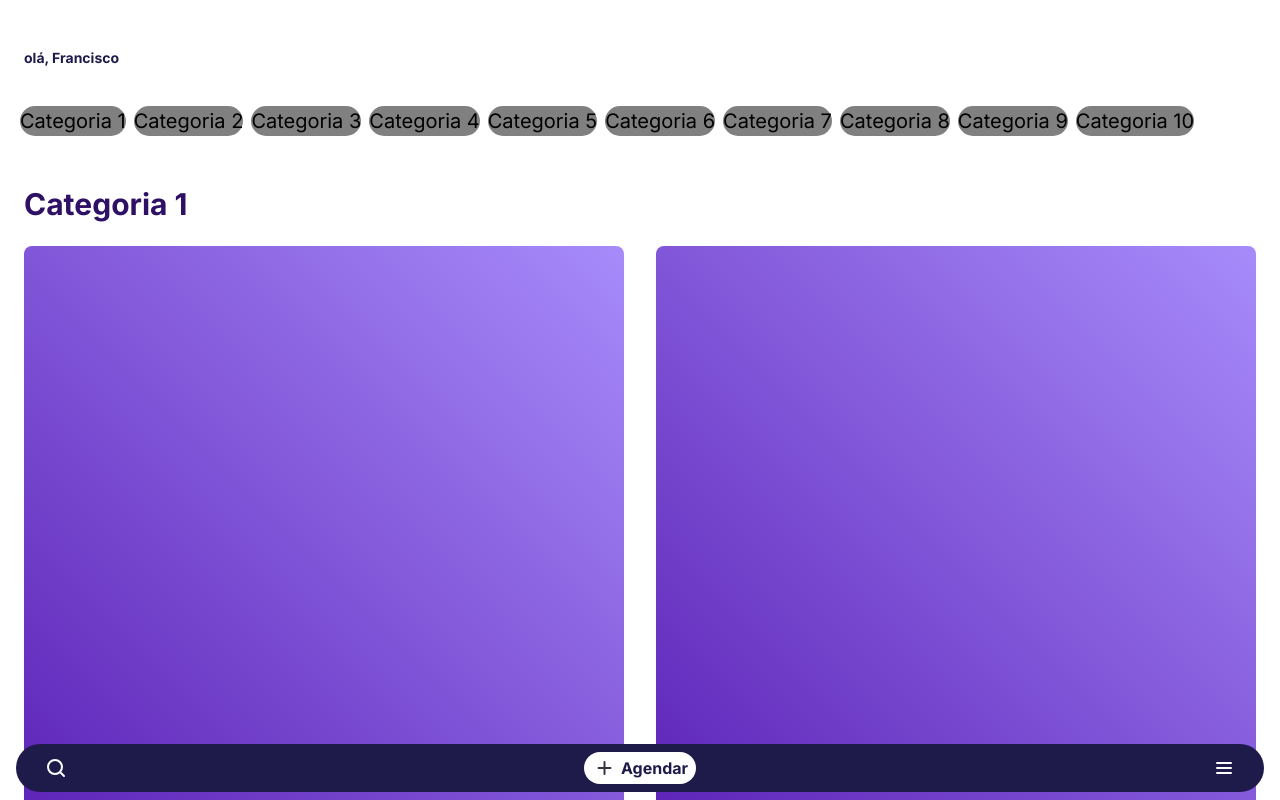
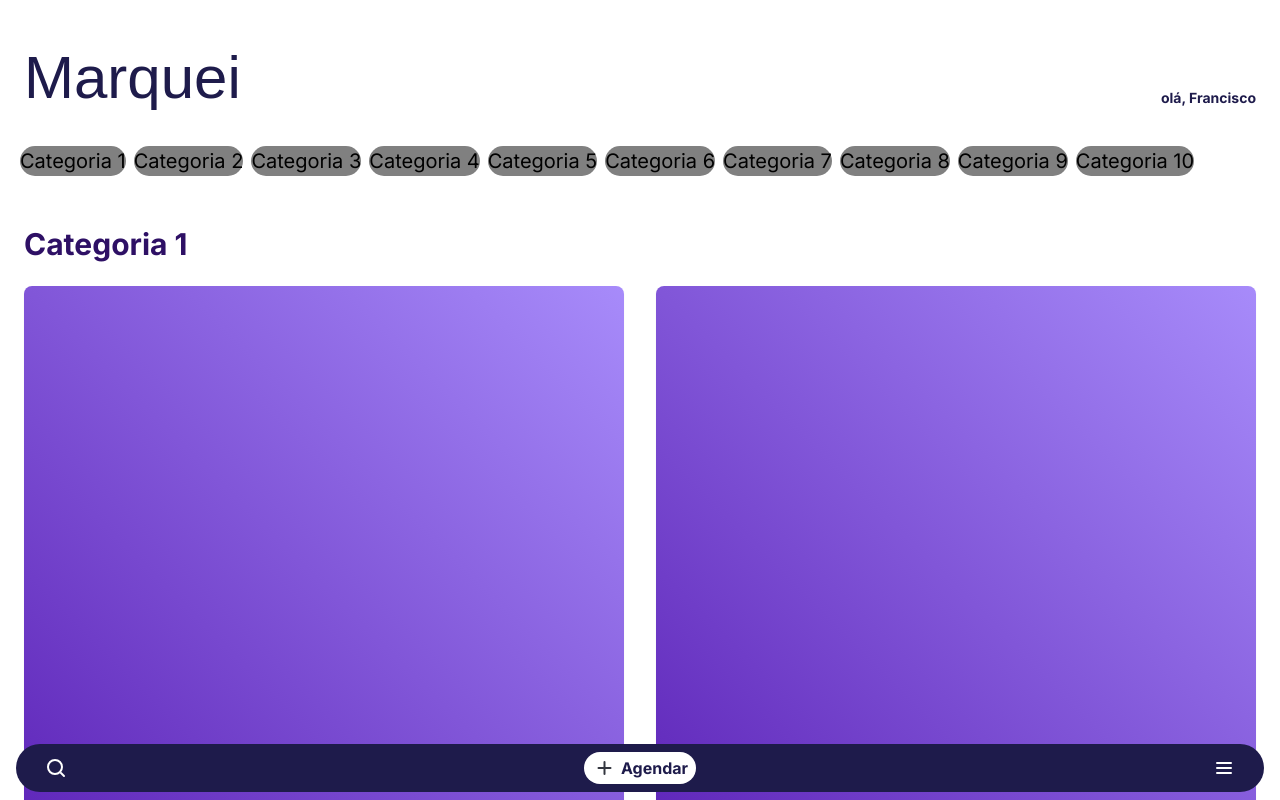
Before and after one commit to Somehow-I-Code/marquei, a Next.js app: page / in a window 1280 px wide. Shown: the top 800 px of the page. Built offline with nearby package versions, Linux system fonts and the light colour scheme; a web font is replaced by a local one.

Commit message:
add again company logo component to the home page
We mistakenly removed the CompanyLogo component from the home page while solving a merge conflict. That commit revert that change back to the expected value.

```diff
--- a/src/app/page.tsx
+++ b/src/app/page.tsx
@@ -1,6 +1,7 @@
 "use client";
 
 import BottomFloatingMenu from "./components/BottomFloatingMenu";
+import CompanyLogo from "./components/CompanyLogo";
 import ResourcesList from "./components/ResourcesList";
 import Salute from "./components/Salute";
 import { RESOURCES } from "./data";
@@ -10,6 +11,7 @@ export default function Home() {
   return (
     <main>
       <header className="flex justify-between items-end px-6 py-12">
+        <CompanyLogo />
         <Salute>Francisco</Salute>
       </header>
 
```
